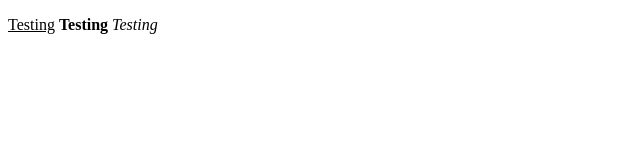
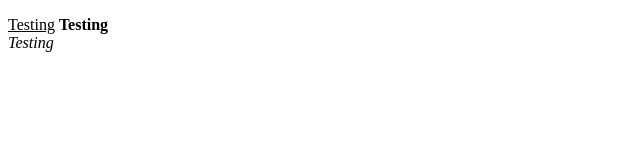
Before and after one commit to EnzoBasilia/git-tutorial, a plain HTML site: page index.html in a window 1280 px wide. Shown: the whole page, without its empty margins (0-640 px from the left). Drawn offline with Linux system fonts and the light colour scheme.

Commit message:
Commital to commit

```diff
--- a/index.html
+++ b/index.html
@@ -9,7 +9,7 @@
 
 	<body>
 
-		<p><u>Testing</u> <b>Testing</b> <i>Testing</i></p>
+		<p><u>Testing</u> <b>Testing</b> <br> <i>Testing</i></p>
 
 	</body>
 
```
